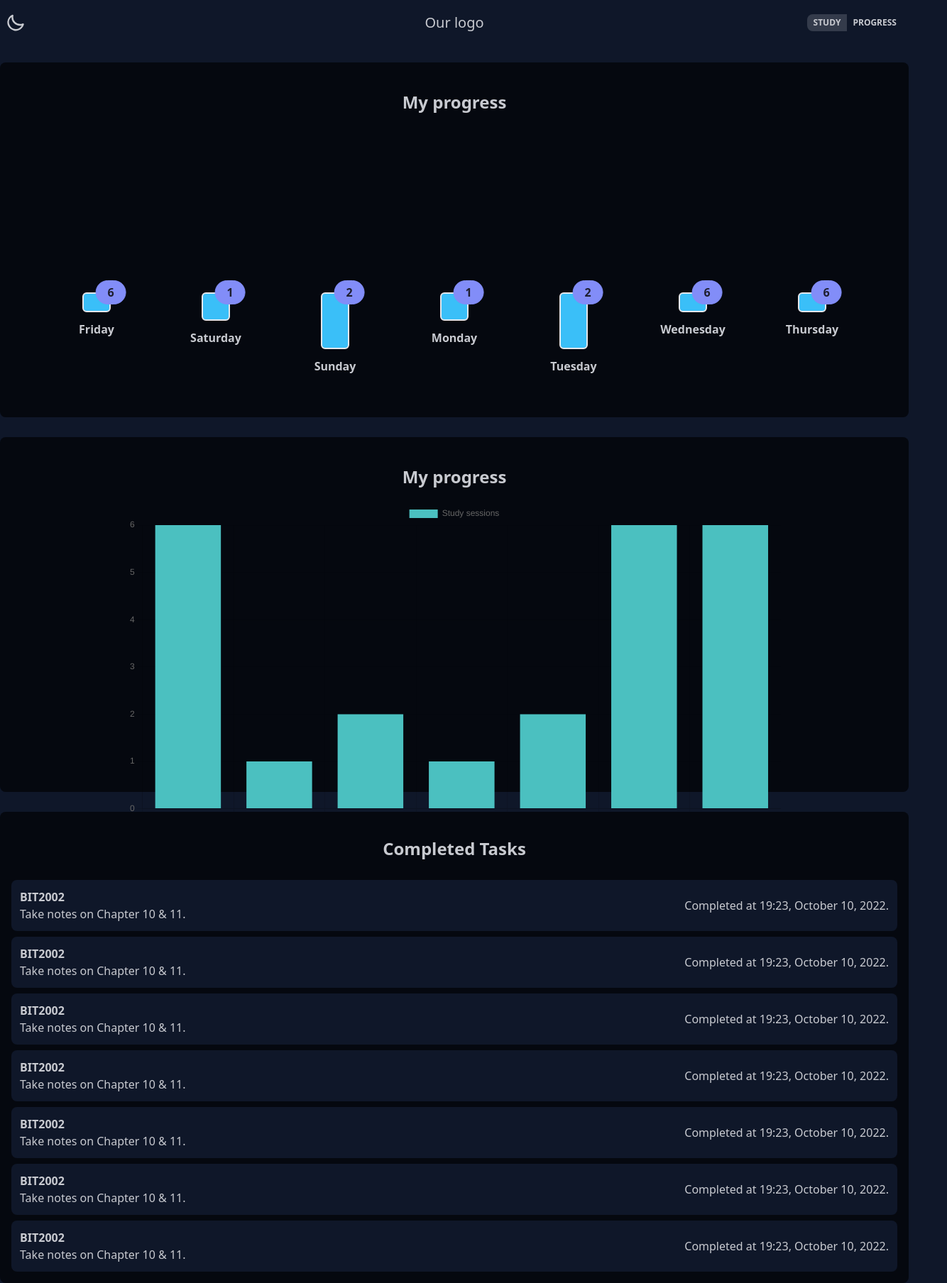
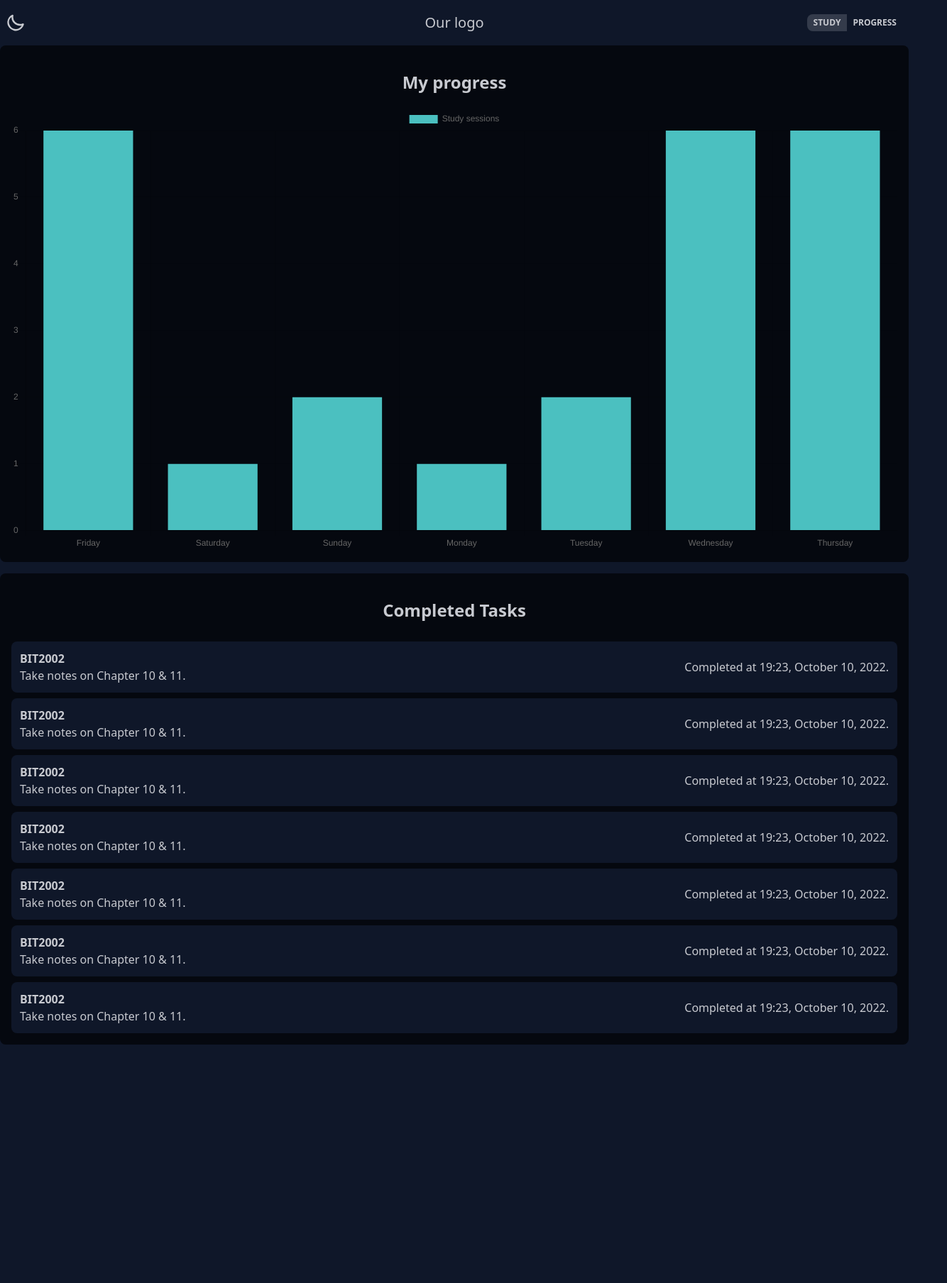
Before and after one commit to etretf/pomodoro-app, a React (Vite) app in the folder pomodoro-react/: page /progress in a window 1280 px wide. Shown: the whole page at 71% size, 1334 px wide, since content can reach past the window. After the commit the page ends 1472 px from the top, so only its background shows below. Built offline with nearby package versions, Linux system fonts and the light colour scheme.

Commit message:
some styling

```diff
--- a/pomodoro-react/package.json
+++ b/pomodoro-react/package.json
@@ -11,10 +11,12 @@
   },
   "dependencies": {
     "@heroicons/react": "^2.0.18",
+    "chart.js": "^4.4.0",
     "dotenv": "^16.3.1",
     "heroicons": "^2.0.18",
     "openai": "^4.2.0",
     "react": "^18.2.0",
+    "react-chartjs-2": "^5.2.0",
     "react-dom": "^18.2.0",
     "react-router-dom": "^6.15.0"
   },
--- a/pomodoro-react/src/components/Pomodoro.jsx
+++ b/pomodoro-react/src/components/Pomodoro.jsx
@@ -9,15 +9,19 @@ export default function Pomodoro(props){
   return(
       <div className={`full-w-component relative justify-center`}>
 
+      <div className='flex gap-7 m-10'>
+          <p className="text-primary text-2xl">Break (count: 1)</p>
+          <p className="text-neutral text-2xl">Study (count: 2)</p>
+      </div>
       <div className="grid grid-flow-col gap-5 text-center auto-cols-max mb-3">
         <div className="flex flex-col">
-          <span className="countdown font-mono text-5xl">
+          <span className="countdown font-mono text-9xl">
             <span style={{"--value":minutes}}></span>
           </span>
           min
         </div>
         <div className="flex flex-col">
-          <span className="countdown font-mono text-5xl">
+          <span className="countdown font-mono text-9xl">
             {/* <span style={{"--value":10}}></span> */}
             <span style={{"--value": seconds}}></span>
           </span>
@@ -35,7 +39,7 @@ export default function Pomodoro(props){
           }
         </button>
         <button className='btn-ghost' onClick={props.handleEnd}>
-          <ForwardIcon className='fill-current h-10 w-10'/>
+          <ForwardIcon className='fill-current h-10 w-10 '/>
         </button>
 
       </div>
--- a/pomodoro-react/src/components/Progress.jsx
+++ b/pomodoro-react/src/components/Progress.jsx
@@ -94,7 +94,8 @@ export default function Progress(props){
 
     console.log(props);
     return(
-        <div className="grid-container container ">
+        <div className="container flex flex-col gap-4 max-h-fit min-h-full">
+            {/*
             <div className="rounded-lg col-span-2 flex flex-col items-center bg-base-200 p-5 progress-data">
                 <h2 className="p-5">My progress</h2>
                     <div className="grid grid-cols-7 gap-4 p-10 w-full mt-auto">
@@ -117,15 +118,17 @@ export default function Progress(props){
                             )
                         })}
                     </div>
+                    </div> */}
+            <div className="rounded-lg col-span-2 p-4 flex flex-col items-center bg-base-200">
+                <h2 className="p-5">My progress</h2>
+
+                    <Bar options={options} data={data}/>
+
             </div>
-            <div className="rounded-lg col-span-2 flex flex-col items-center bg-base-200 p-5 progress-data">
-                <h2 className="p-5">My progress</h2>
-                <Bar  options={options} data={data}/>
-            </div>
-            <div className="full-w-component to-do-component">
+            <div className="rounded-lg col-span-2 p-4 flex flex-col items-center bg-base-200 to-do-component">
                 <h2 className="p-5">Completed Tasks</h2>
                 { numTasks.map((task, index) => <Task key={index}/>)}
-            </div>
+                </div>
         </div>
     )
 }
```
Also changed, not shown: 1 other file (tests, documents, lock files or other folders).
